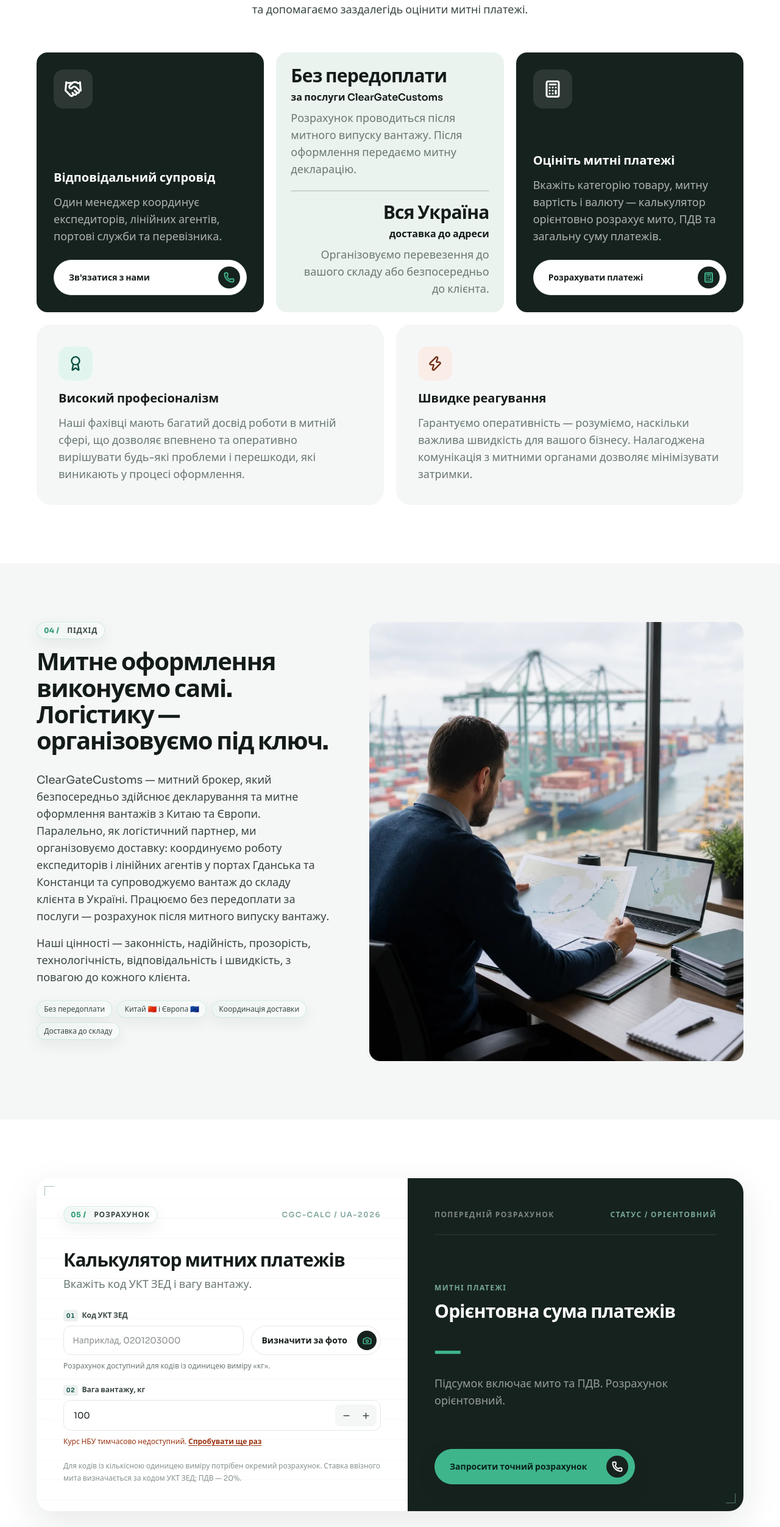
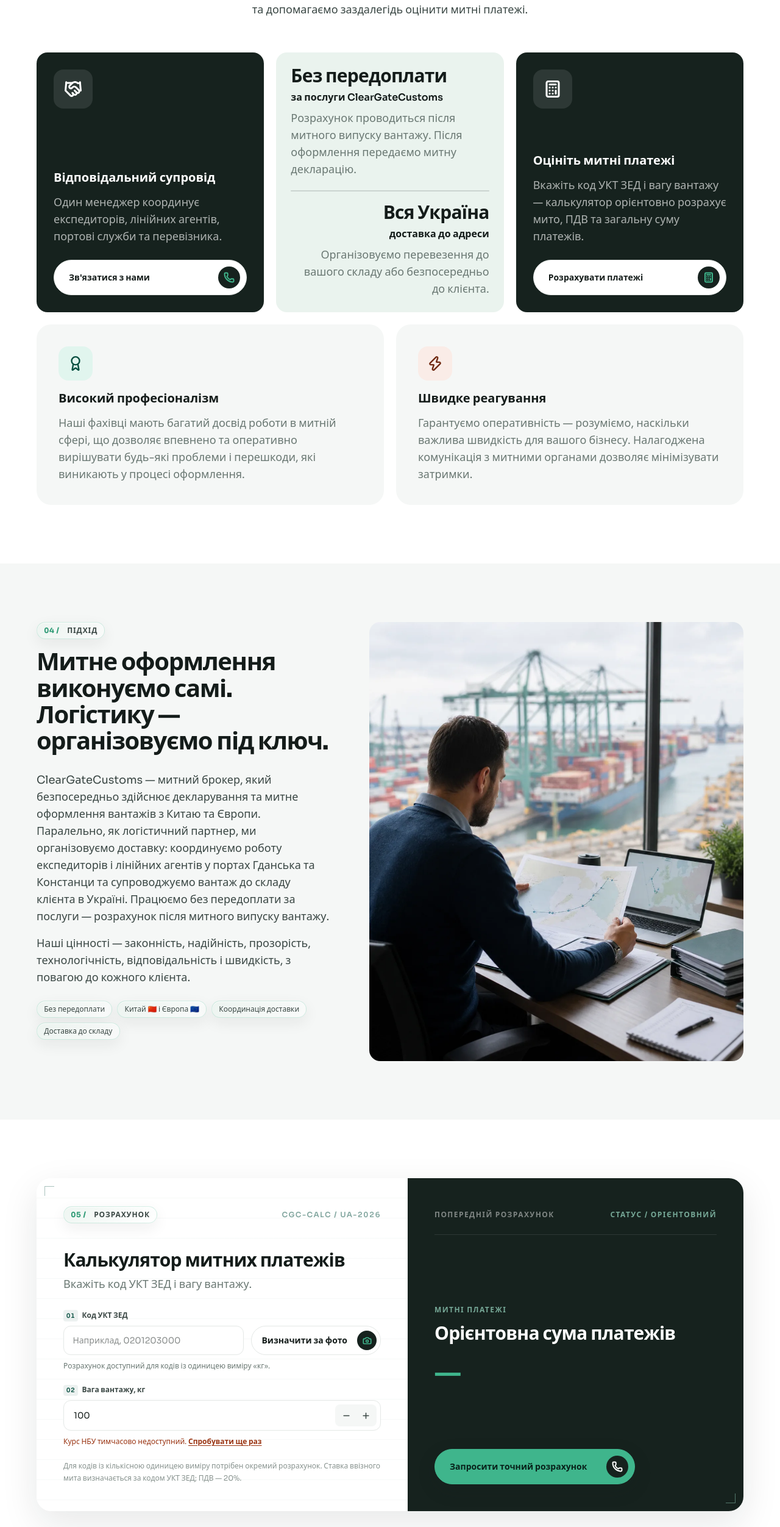
Before and after one commit to eerinessofsilence/bristol, a React (Vite) app in the folder frontend/: page / in a window 1280 px wide. Shown: the part 2429-4933 px from the top of the page at 61% size. Built offline with nearby package versions, Linux system fonts and the light colour scheme; no server answers; a web font is replaced by a local one.

Commit message:
fix(frontend): align calculator copy with inputs

```diff
--- a/frontend/src/components/Calculator.tsx
+++ b/frontend/src/components/Calculator.tsx
@@ -340,11 +340,6 @@ export function Calculator({ onContact }: Props) {
                 <strong className="text-mint font-accent mt-5 text-4xl font-semibold tracking-tight tabular-nums sm:text-5xl">
                   {formatMoney(result?.total)}
                 </strong>
-                <p className="mt-4 max-w-sm text-base leading-6 text-white/55 sm:text-lg sm:leading-7">
-                  {result
-                    ? `Пільгова ставка мита — ${formatRate(result.dutyRatePercent)}%. Мито: ${formatMoney(result.duty)}, ПДВ: ${formatMoney(result.vat)}.`
-                    : 'Підсумок включає мито та ПДВ. Розрахунок орієнтовний.'}
-                </p>
               </div>
               <Button
                 icon={Phone}
--- a/frontend/src/components/Services.tsx
+++ b/frontend/src/components/Services.tsx
@@ -142,8 +142,8 @@ export function Services({ onRequestConsultation }: Props) {
               <div className="mt-auto pt-7">
                 <h3 className="text-xl font-bold">Оцініть митні платежі</h3>
                 <p className="mt-3 text-base leading-6 text-white/65 sm:text-lg sm:leading-7">
-                  Вкажіть категорію товару, митну вартість і валюту — калькулятор орієнтовно
-                  розрахує мито, ПДВ та загальну суму платежів.
+                  Вкажіть код УКТ ЗЕД і вагу вантажу — калькулятор орієнтовно розрахує мито,
+                  ПДВ та загальну суму платежів.
                 </p>
                 <ButtonLink
                   href="#calc"
```
